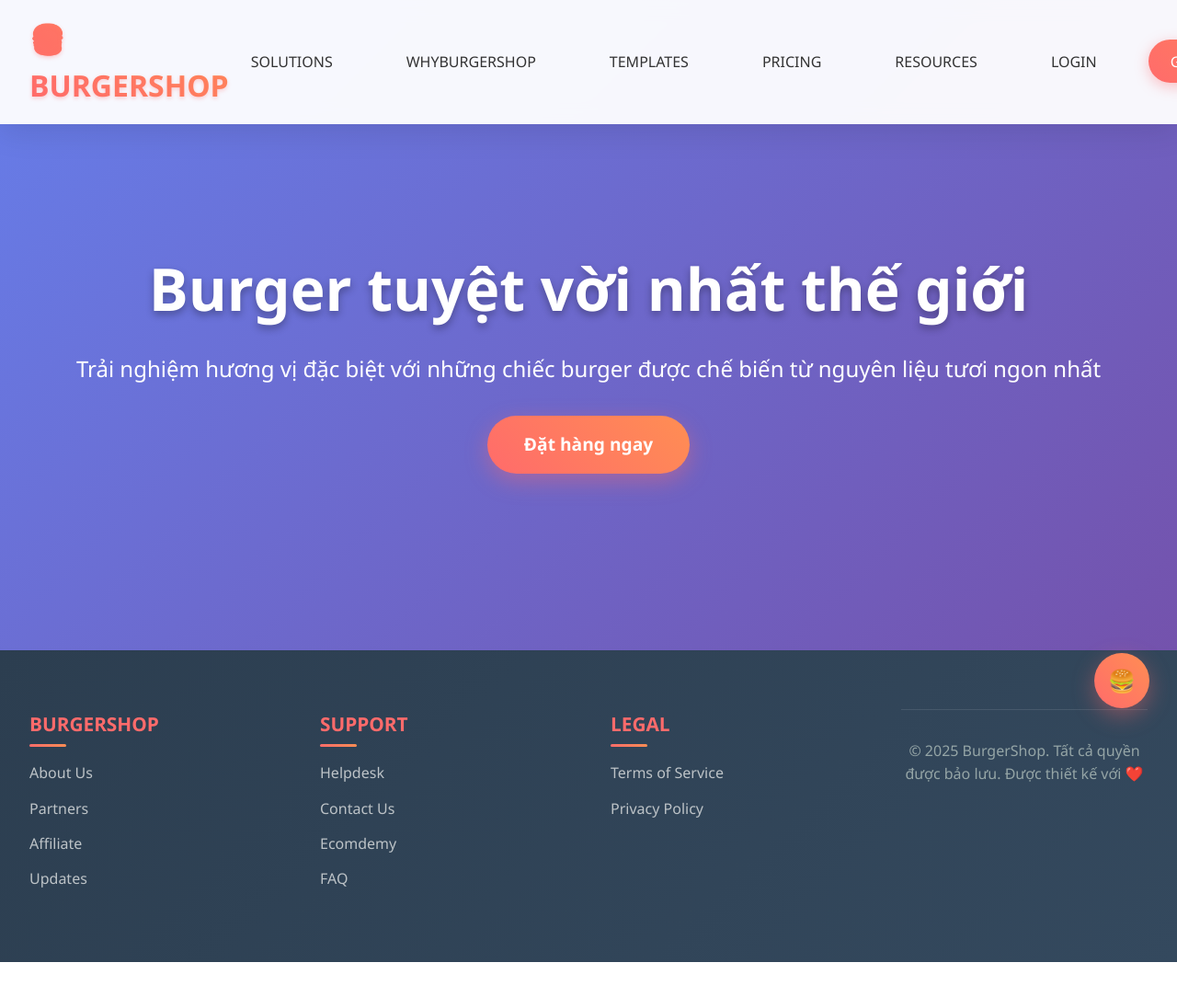
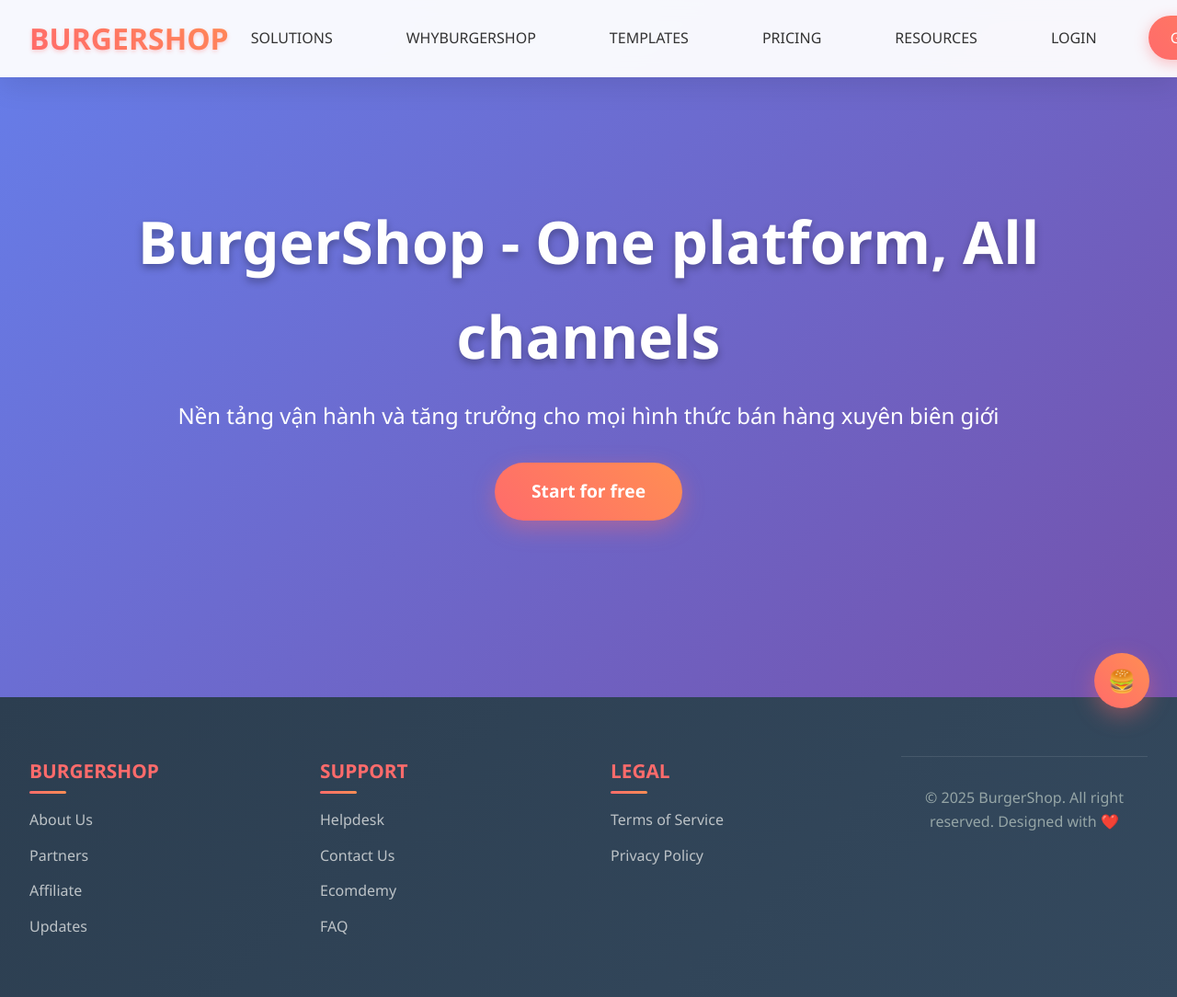
Before and after one commit to nvd2811/burgershop-website, a plain HTML site: page index.html in a window 1280 px wide. Shown: the top 1084 px of the page at 92% size. Before the commit the page ends 1046 px from the top, so only its background shows below. Drawn offline with Linux system fonts and the light colour scheme.

Commit message:
Update index.html

```diff
--- a/index.html
+++ b/index.html
@@ -341,7 +341,7 @@
     <header class="header">
         <div class="nav-container">
             <nav class="main-nav">
-                <div class="logo">🍔 BURGERSHOP</div>
+                <div class="logo"> BURGERSHOP</div>
 
                 <ul class="nav-menu" id="navMenu">
                     <li class="nav-item">
@@ -396,9 +396,9 @@
 
     <!-- Hero Section -->
     <section class="hero">
-        <h1>Burger tuyệt vời nhất thế giới</h1>
-        <p>Trải nghiệm hương vị đặc biệt với những chiếc burger được chế biến từ nguyên liệu tươi ngon nhất</p>
-        <a href="#" class="cta-button">Đặt hàng ngay</a>
+        <h1>BurgerShop - One platform, All channels</h1>
+        <p>Nền tảng vận hành và tăng trưởng cho mọi hình thức bán hàng xuyên biên giới</p>
+        <a href="#" class="cta-button">Start for free</a>
     </section>
 
     <!-- Footer -->
@@ -433,14 +433,14 @@
                     </ul>
                 </div>
 
-            <div class="footer-bottom">
-                <p>&copy; 2025 BurgerShop. Tất cả quyền được bảo lưu. Được thiết kế với ❤️</p>
+                <div class="footer-bottom">
+                <p>&copy; 2025 BurgerShop. All right reserved. Designed with ❤️</p>
             </div>
         </div>
     </footer>
 
     <!-- Floating Action Button -->
-    <div class="floating-burger" title="Đặt hàng nhanh">
+    <div class="floating-burger" title="Contact Us">
         🍔
     </div>
 
@@ -469,7 +469,7 @@
         // Add some interactive effects
         const floatingBurger = document.querySelector('.floating-burger');
         floatingBurger.addEventListener('click', () => {
-            alert('🍔 Chức năng đặt hàng nhanh sẽ sớm có mặt!');
+            alert('🍔 Tính năng liên lạc đang được phát triển!');
         });
 
         // Header scroll effect
```
